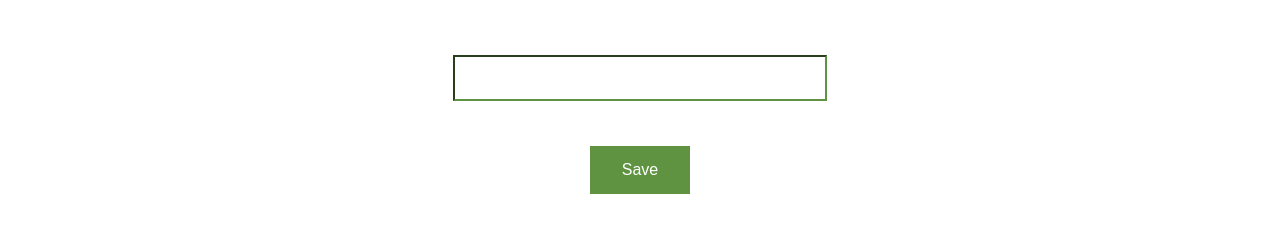
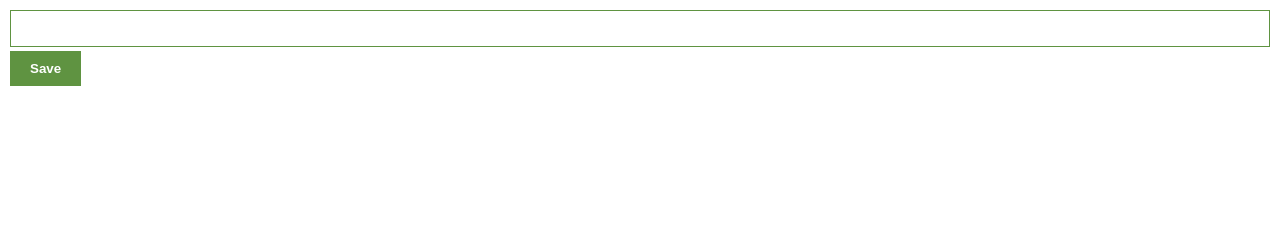
Before and after one commit to MohamedAmine-BenSalah/leadTracker, a browser extension: page index.html in a window 1280 px wide. Drawn offline with Linux system fonts and the light colour scheme.

Commit message:
deployment

```diff
--- a/style.css
+++ b/style.css
@@ -4,42 +4,33 @@ body {
   font-family: Arial, Helvetica, sans-serif;
   min-width: 400px;
 }
-#input-el {
-    font-family: arial;
-    font-size: 24px;
-    margin: 25px;
-    width: 350px;
-    height: 40px;
-    align-items: center;
-    border-color: #5f9341;
-    padding-left: 10px;
-    padding-right: 10px;
-}
-#input-btn {
-    background-color: #5f9341; /* Green */
-    border: none;
-    color: white;
-    padding: 15px 32px;
-    text-align: center;
-    text-decoration: none;
-    display: inline-block;
-    font-size: 16px;
 
+input {
+  width: 100%;
+  padding: 10px;
+  box-sizing: border-box;
+  border: 1px solid #5f9341;
+  margin-bottom: 4px;
 }
 
-  #center {
-    display: flex;
-    justify-content: center;
-    margin-top: 20px;
+button {
+  background: #5f9341;
+  color: white;
+  padding: 10px 20px;
+  border: none;
+  font-weight: bold;
 }
 
 ul {
+  margin-top: 20px;
   list-style: none;
+  padding-left: 0;
+}
 
-  }
-  a {
-    color : #5f9341
-  }
-  li a {
+li {
   margin-top: 5px;
 }
+
+a {
+  color: #5f9341;
+}
```
Lines whose indentation alone changed are shown as unchanged.
